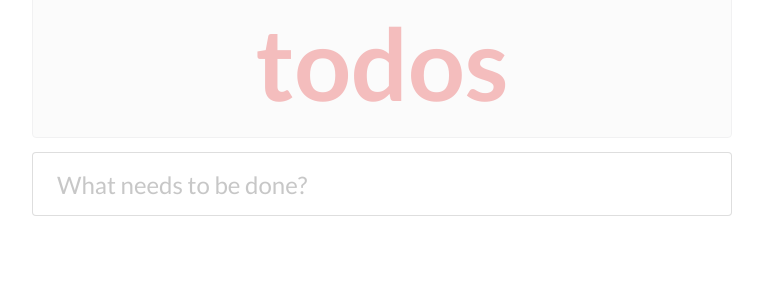
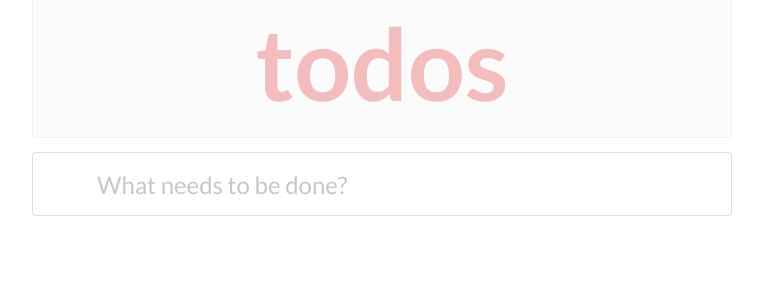
Before and after one commit to hmtranae/todo-list, a React (Create React App) app: page / in a window 1280 px wide. Shown: the top 300 px of the page, without its empty margins (258-1021 px from the left). Built offline with nearby package versions, Linux system fonts and the light colour scheme.

Commit message:
select all todo icon when there is more than one todo

```diff
--- a/src/components/App.js
+++ b/src/components/App.js
@@ -73,6 +73,10 @@ export default class App extends Component {
     )
   }
 
+  selectAllTodos = () => {
+    console.log('hi')
+  }
+
   render() {
     // console.log(this.state.todos)
     return (
@@ -84,7 +88,14 @@ export default class App extends Component {
           todos
         </h1>
         <div className="ui massive form">
-          <div className="field">
+          <div className="ui left icon fluid input">
+            {this.state.todos.length ? (
+              <i
+                onClick={this.selectAllTodos}
+                style={{ opacity: '0.4' }}
+                className="chevron down link icon"
+              />
+            ) : null}
             <input
               onChange={this.onChange}
               onKeyPress={this.onSubmit}
@@ -115,7 +126,7 @@ export default class App extends Component {
                           float: 'right',
                           verticalAlign: 'center'
                         }}
-                        className="x red icon"
+                        className="x red link icon"
                       />
                     ) : null}
                   </p>
```
